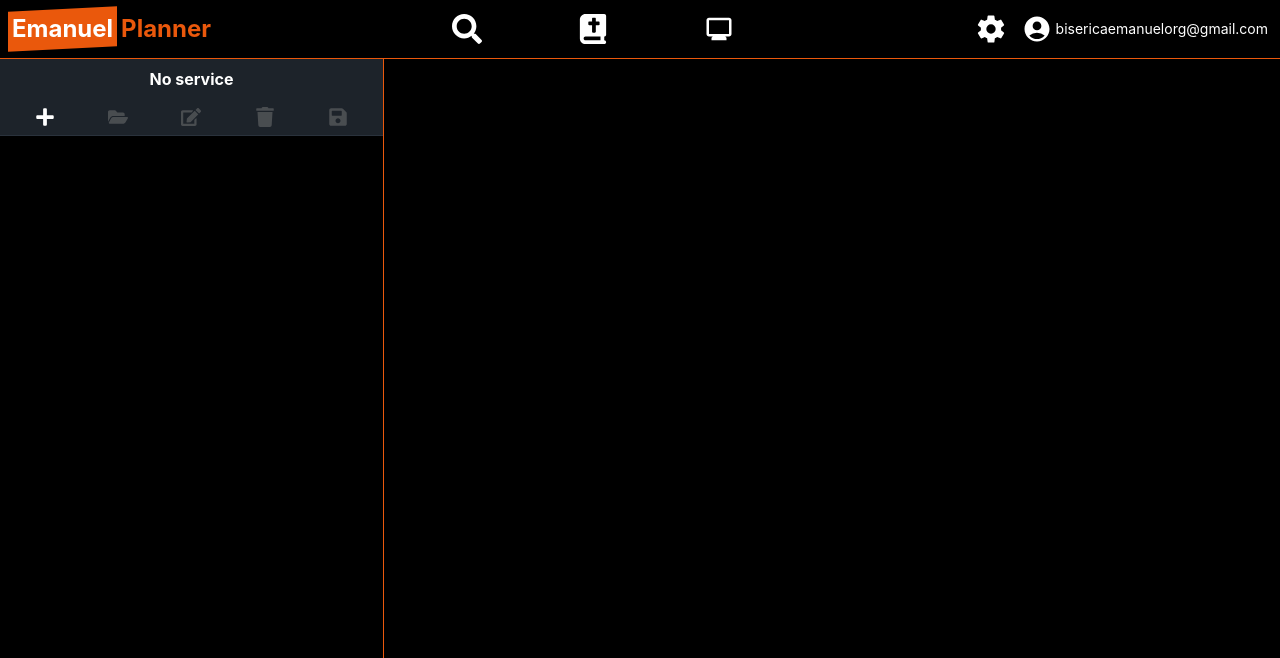
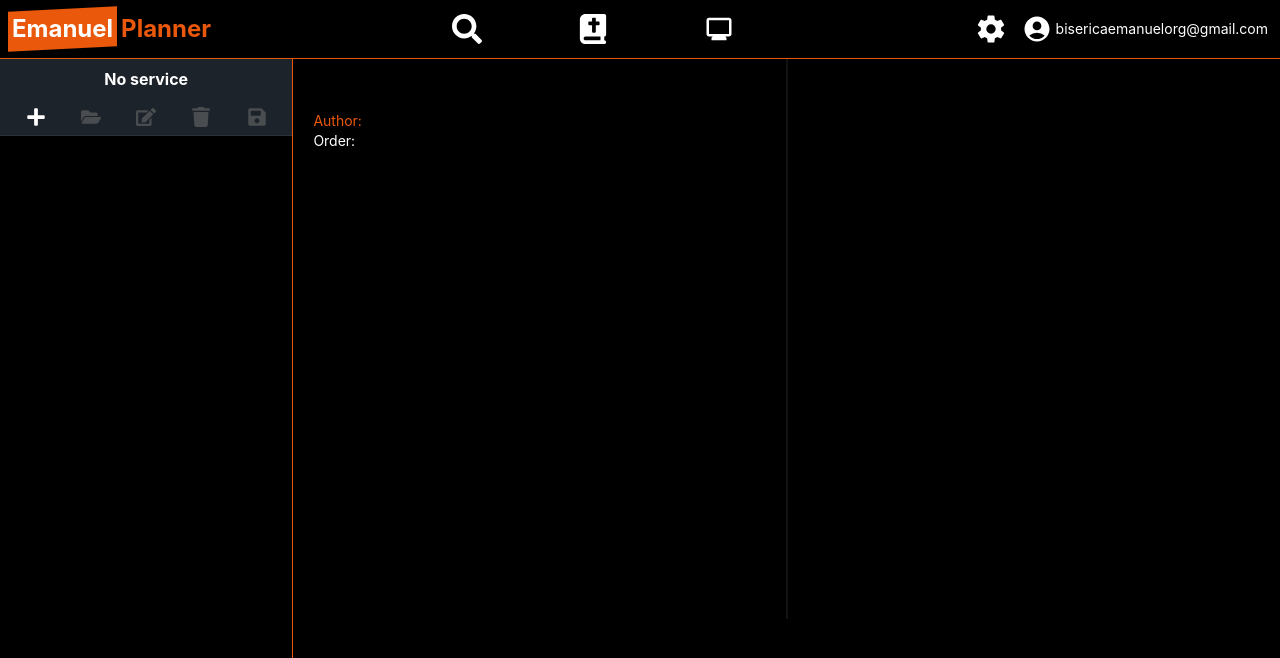
Before and after one commit to 10dnv/emn-presenter, a React (Create React App) app: page /view-item in a window 1280 px wide. Shown: the top 658 px of the page. Built offline with nearby package versions, Linux system fonts and the light colour scheme.

Commit message:
added view item functionality

```diff
--- a/src/App.js
+++ b/src/App.js
@@ -10,6 +10,7 @@ import Bible from './components/Bible';
 import AddItem from './components/AddItem';
 import Homepage from './components/Homepage';
 import AddItemLyrics from './components/AddItemLyrics';
+import ViewItem from './components/ViewItem';
 
 function App() {
 
@@ -28,6 +29,7 @@ function App() {
                 <Route path="/bible" element={<Bible />}></Route>
                 <Route path="/add-item" element={<AddItem />}></Route>
                 <Route path="/add-item/lyrics" element={<AddItemLyrics/>}></Route>
+                <Route path="/view-item" element={<ViewItem/>}></Route>
 
 
               </Routes>
--- a/src/components/AddItemLyrics.jsx
+++ b/src/components/AddItemLyrics.jsx
@@ -56,6 +56,7 @@ function AddItemLyrics() {
         .then(res => {
             setPreviewSong({
                 id:id,
+                type:"song",
                 local:false,
                 selected:false,
                 title:res.data?.cantec.titlu,
--- a/src/components/Service.jsx
+++ b/src/components/Service.jsx
@@ -15,7 +15,7 @@ function Service() {
     items:[]
   };
 
-  const {currentService, setCurrentService} = useContext(CurrentServiceContext);
+  const {currentService, setCurrentService, selectedItem, setselectedItem} = useContext(CurrentServiceContext);
 
   function handleOpenServiceModal(){
     if (currentService.empty === true)
@@ -87,7 +87,7 @@ function Service() {
     }));
   }
 
-  const [selectedItem, setselectedItem] = useState();
+  // const [selectedItem, setselectedItem] = useState();
 
   const selectedItemHandle = (song_id) => {
 
@@ -97,6 +97,7 @@ function Service() {
         {
             item.selected = true;
             setselectedItem(song_id);
+            navigate("/view-item");
         }
         else
         {
--- a/src/components/ViewItem.jsx
+++ b/src/components/ViewItem.jsx
@@ -1,8 +1,65 @@
+import { useContext, useEffect, useState } from 'react';
 import React from 'react'
+import CurrentServiceContext from '../context/ServiceContext'
+import parse from 'html-react-parser';
 
 function ViewItem() {
+
+  const {currentService, setCurrentService} = useContext(CurrentServiceContext);
+  const [previewItem, setPreviewItem] = useState({});
+
+  function handleDisplaySelectedItem(){
+    for(const item of currentService.items)
+    {
+        if(item.selected === true)
+        {
+          //  console.log(item);
+           setPreviewItem(item);
+           break;
+        }
+    }
+    }
+
+    function displayPreviewItem(){
+      // console.log(previewItem);
+      return(previewItem.content?.map((song, id)=>(
+                  <li  className='py-2 flex items-center hover:bg-orange-600' id={song.tip} key={song.tip} >
+                      <span className=' min-w-12 w-12'>{song.tip}</span>
+                      <span>{parse(song.text)}</span>
+                  </li>
+              )));
+
+          }
+
+    useEffect(() => {
+      handleDisplaySelectedItem();
+  },[JSON.stringify(currentService)])
+
   return (
-    <div className='bg-black text-white w-[100%]'>View Item</div>
+    <div className='bg-black text-white w-[100%] h-[70vh] flex  px-5 '>
+
+       <div id='preview-song-container' className='w-[50%] '>
+            <div id ="content-title" className=' pt-5 flex justify-center'>
+                    <h1 className='text-3xl'>{previewItem.title}</h1>
+            </div>
+
+            <div id ="content-title" className=' pt-8 flex flex-col'>
+                    <h2 className='text-sm text-orange-600'>Author: {previewItem.author}</h2>
+                    <h2 className='text-sm pb-5 '>Order: {previewItem.order}</h2>
+            </div>
+
+            <ul className='  px-5  flex flex-col pt-8 overflow-auto h-[100%]'>
+                  {displayPreviewItem()}
+              </ul>
+        </div>
+
+        <div className="divider divider-horizontal"></div>
+
+        <div id='lyrics-search-container' className='w-[50%] '>
+
+        </div>
+
+    </div>
   )
 }
 
--- a/src/context/ServiceContext.jsx
+++ b/src/context/ServiceContext.jsx
@@ -10,8 +10,10 @@ export const ServiceContext = ({ children }) => {
         items:[]
     });
 
+    const [selectedItem, setselectedItem] = useState();
+
     return (
-        <CurrentServiceContext.Provider value={{ currentService, setCurrentService }}>
+        <CurrentServiceContext.Provider value={{ currentService, setCurrentService, selectedItem, setselectedItem}}>
             {children}
         </CurrentServiceContext.Provider>
     )
```
